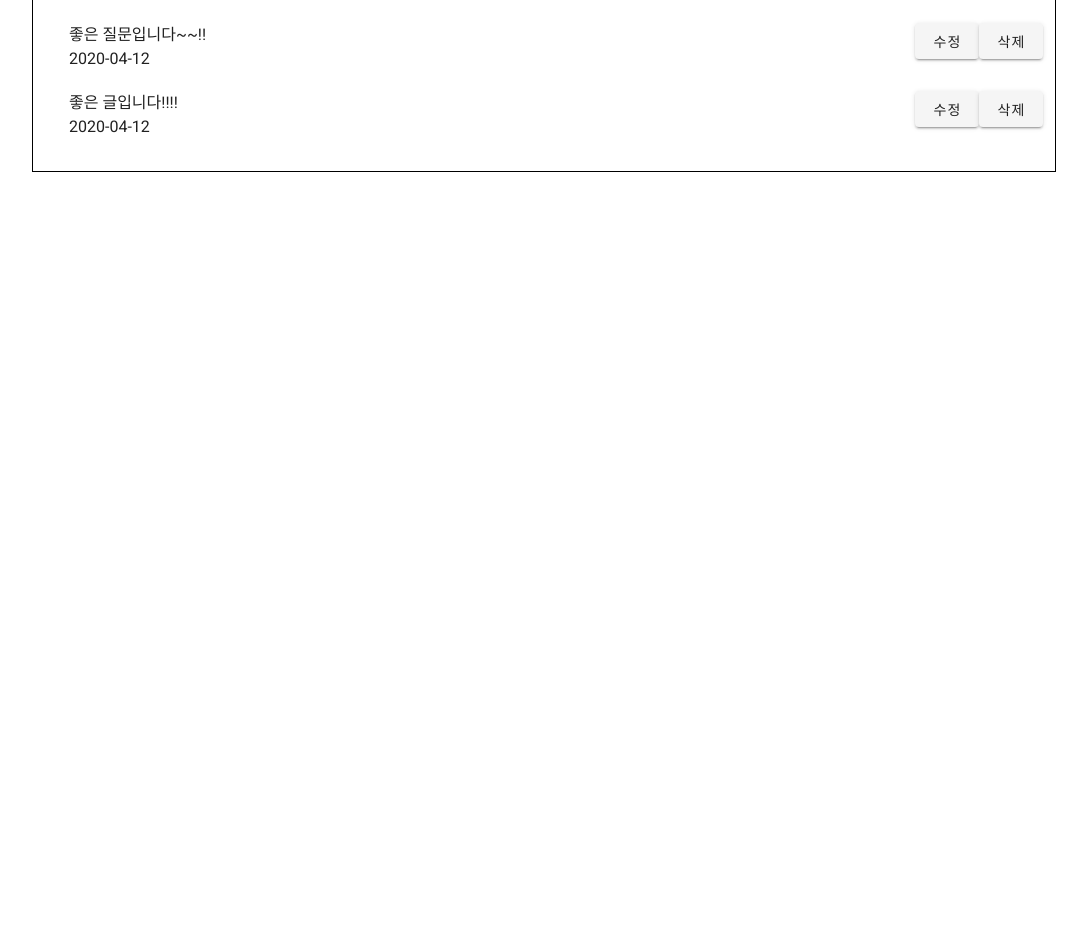
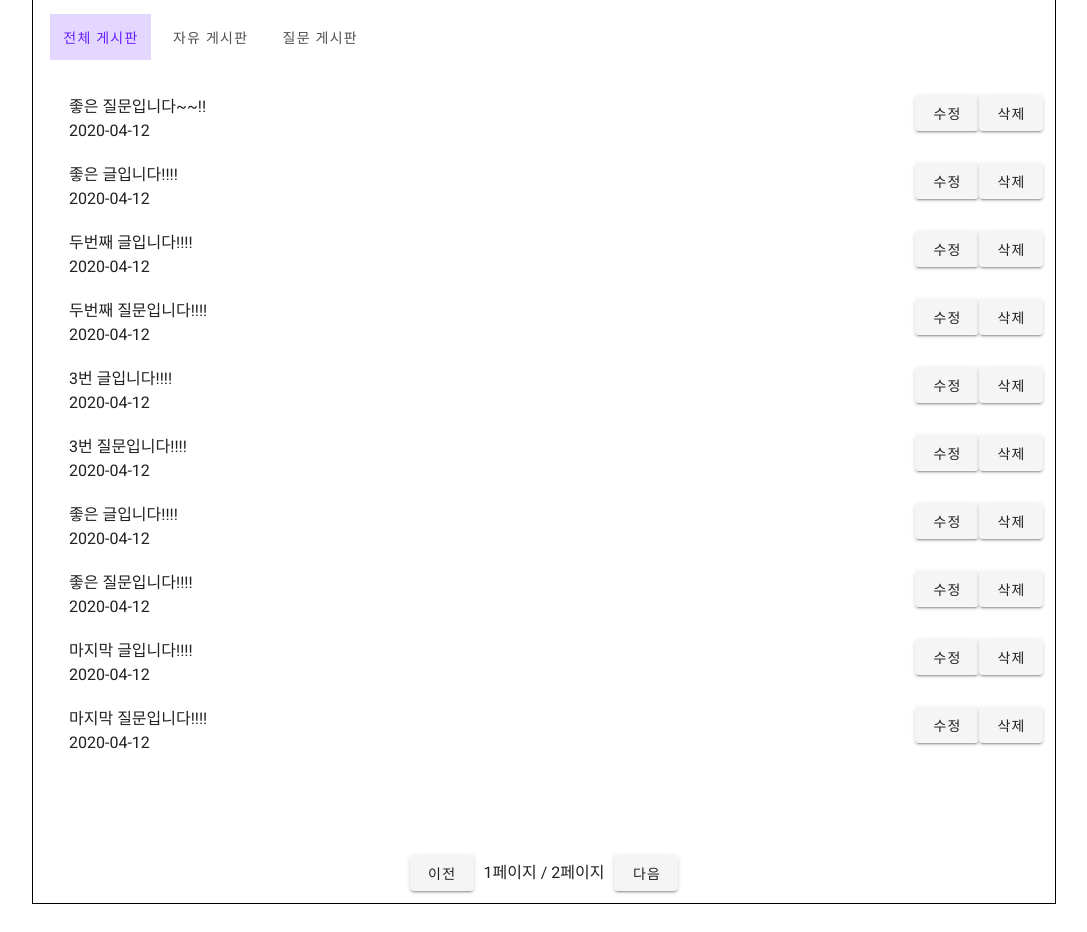
Before and after one commit to yoosg/caremind, a Nuxt app: page / in a window 1280 px wide. Shown: the part 340-1272 px from the top of the page, without its empty margins (96-1183 px from the left). Before the commit the page ends 800 px from the top, so only its background shows below. Built offline with nearby package versions, Linux system fonts and the light colour scheme.

Commit message:
Comment Pagination & Add Data & Edit Date

```diff
--- a/pages/data.js
+++ b/pages/data.js
@@ -19,6 +19,60 @@ const data = {
       content: '좋은 글입니다!!!!',
       date: addDate,
       choice: '1'
+    },
+    {
+      id: 2,
+      content: '두번째 글입니다!!!!',
+      date: addDate,
+      choice: '1'
+    },
+    {
+      id: 3,
+      content: '두번째 질문입니다!!!!',
+      date: addDate,
+      choice: '2'
+    },
+    {
+      id: 4,
+      content: '3번 글입니다!!!!',
+      date: addDate,
+      choice: '1'
+    },
+    {
+      id: 5,
+      content: '3번 질문입니다!!!!',
+      date: addDate,
+      choice: '2'
+    },
+    {
+      id: 6,
+      content: '좋은 글입니다!!!!',
+      date: addDate,
+      choice: '1'
+    },
+    {
+      id: 7,
+      content: '좋은 질문입니다!!!!',
+      date: addDate,
+      choice: '2'
+    },
+    {
+      id: 8,
+      content: '마지막 글입니다!!!!',
+      date: addDate,
+      choice: '1'
+    },
+    {
+      id: 9,
+      content: '마지막 질문입니다!!!!',
+      date: addDate,
+      choice: '2'
+    },
+    {
+      id: 10,
+      content: '좋은 글입니다!!!!',
+      date: addDate,
+      choice: '1'
     }
   ]
 }
--- a/pages/index.vue
+++ b/pages/index.vue
@@ -1,5 +1,6 @@
 <template>
   <v-layout column>
+    <h2 class="title">CareMind 게시판</h2>
     <v-container class="input-area">
       <v-flex>
         <v-text-field v-model="content" label="content" outlined></v-text-field>
@@ -37,11 +38,12 @@
         </v-btn>
       </v-btn-toggle>
       <div v-if="pickBoard === '0'">
-        <ul v-for="item in listAll" :key="item.id">
+        <ul v-for="item in pageData" :key="item.id">
           <li class="list-item">
             <div>
               <div>{{ item.content }}</div>
-              <div>{{ item.date }}</div>
+              <div class="date">{{ item.date }}</div>
+              <span v-if="item.edit">수정됨</span>
               <div>{{ item.changeDate }}</div>
               <div class="tools" v-if="editTarget === item.id">
                 <v-text-field
@@ -59,9 +61,16 @@
             </div>
           </li>
         </ul>
+        <div v-if="listAll.length > 10" class="page-tools">
+          <v-btn @click="previousPage()">이전</v-btn>
+          <div class="page-content">
+            {{ pageNum }}페이지 / {{ numOfPages }}페이지
+          </div>
+          <v-btn @click="nextPage()">다음</v-btn>
+        </div>
       </div>
       <div v-if="pickBoard === '1' || pickBoard === '2'">
-        <ul v-for="item in renderList" :key="item.id">
+        <ul v-for="item in sidePageData" :key="item.id">
           <li class="list-item">
             <div>
               <div>{{ item.content }}</div>
@@ -82,6 +91,13 @@
             </div>
           </li>
         </ul>
+        <div v-if="renderList.length > 10" class="page-tools">
+          <v-btn @click="previousSidePage()">이전</v-btn>
+          <div class="page-content">
+            {{ sidePageNum }}페이지 / {{ numOfSidePages }}페이지
+          </div>
+          <v-btn @click="nextSidePage()">다음</v-btn>
+        </div>
       </div>
     </v-container>
   </v-layout>
@@ -91,7 +107,7 @@
 import Data from './data'
 export default {
   data: () => ({
-    id: 2,
+    id: 11,
     content: '',
     choice: null,
     items: ['자유 게시판', '질문 게시판'],
@@ -99,7 +115,10 @@ export default {
     editTarget: null,
     editContent: '',
     listAll: Data.list,
-    renderList: []
+    renderList: [],
+    pageNum: 1,
+    sidePageNum: 1,
+    listPerPage: 10
   }),
   methods: {
     addList() {
@@ -114,8 +133,10 @@ export default {
         this.id++
         this.content = ''
       } else if (this.choice === null) {
+        // 게시판 미선택 예외처리
         alert('게시판을 선택해주세요!')
       } else {
+        // 내용 미작성 예외처리
         alert('게시 할 내용을 적어주세요!')
       }
     },
@@ -138,7 +159,7 @@ export default {
       )
     },
     editComment(id) {
-      // 수정 기능
+      // Edit Tools Toggle
       if (id === this.editTarget) {
         this.editTarget = null
       } else {
@@ -151,6 +172,8 @@ export default {
         this.listAll.map((element) => {
           if (element.id === this.editTarget) {
             element.content = this.editContent
+            element.date = Data.date
+            element.edit = true
             return element
           } else {
             return element
@@ -159,6 +182,7 @@ export default {
         this.editContent = ''
         this.editTarget = null
       } else {
+        // 수정내용 미작성 예외처리
         alert('수정 할 내용을 입력해주세요!')
       }
     },
@@ -166,11 +190,70 @@ export default {
       // 삭제 기능
       this.listAll = this.listAll.filter((element) => element.id !== id)
       this.renderList = this.renderList.filter((element) => element.id !== id)
+    },
+    previousPage() {
+      // 이전 페이지
+      if (this.pageNum > 1) {
+        this.pageNum--
+      }
+    },
+    nextPage() {
+      // 다음 페이지
+      this.pageNum++
+    },
+    previousSidePage() {
+      // 이전 페이지
+      if (this.sidePageNum > 1) {
+        this.sidePageNum--
+      }
+    },
+    nextSidePage() {
+      // 다음 페이지
+      this.sidePageNum++
+    }
+  },
+  computed: {
+    startIndex() {
+      // 전체 게시판 시작 인덱스
+      return (this.pageNum - 1) * this.listPerPage
+    },
+    endIndex() {
+      // 전체게시판 끝 인덱스
+      return this.startIndex + this.listPerPage
+    },
+    numOfPages() {
+      // 전체게시판 끝페이지
+      return Math.ceil(this.listAll.length / this.listPerPage)
+    },
+    pageData() {
+      // 전체게시판 페이지네이션 데이터
+      return this.listAll.slice(this.startIndex, this.endIndex)
+    },
+    firstIndex() {
+      // 사이드게시판 시작 인덱스
+      return (this.sidePageNum - 1) * this.listPerPage
+    },
+    lastIndex() {
+      // 사이드게시판 끝 인덱스
+      return this.firstIndex + this.listPerPage
+    },
+    numOfSidePages() {
+      // 사이드게시판 끝페이지
+      return Math.ceil(this.renderList.length / this.listPerPage)
+    },
+    sidePageData() {
+      // 사이드게시판 페이지네이션 데이터
+      return this.renderList.slice(this.firstIndex, this.lastIndex)
     }
   }
 }
 </script>
+
 <style lang="scss" scoped>
+.title {
+  text-align: center;
+  margin: 20px 0px;
+}
 .input-area {
   width: 80%;
   border: 1px solid gray;
@@ -185,13 +268,26 @@ export default {
   border: 1px solid #000000;
   width: 80%;
   margin-top: 30px;
+  margin-bottom: 30px;
 }
 .list-item {
   margin-bottom: 20px;
   display: flex;
   justify-content: space-between;
 }
+.date {
+  display: inline;
+}
 .tools {
   display: flex;
 }
+.page-tools {
+  margin-top: 100px;
+  display: flex;
+  justify-content: center;
+  align-items: center;
+}
+.page-content {
+  margin: 0px 10px;
+}
 </style>
```
